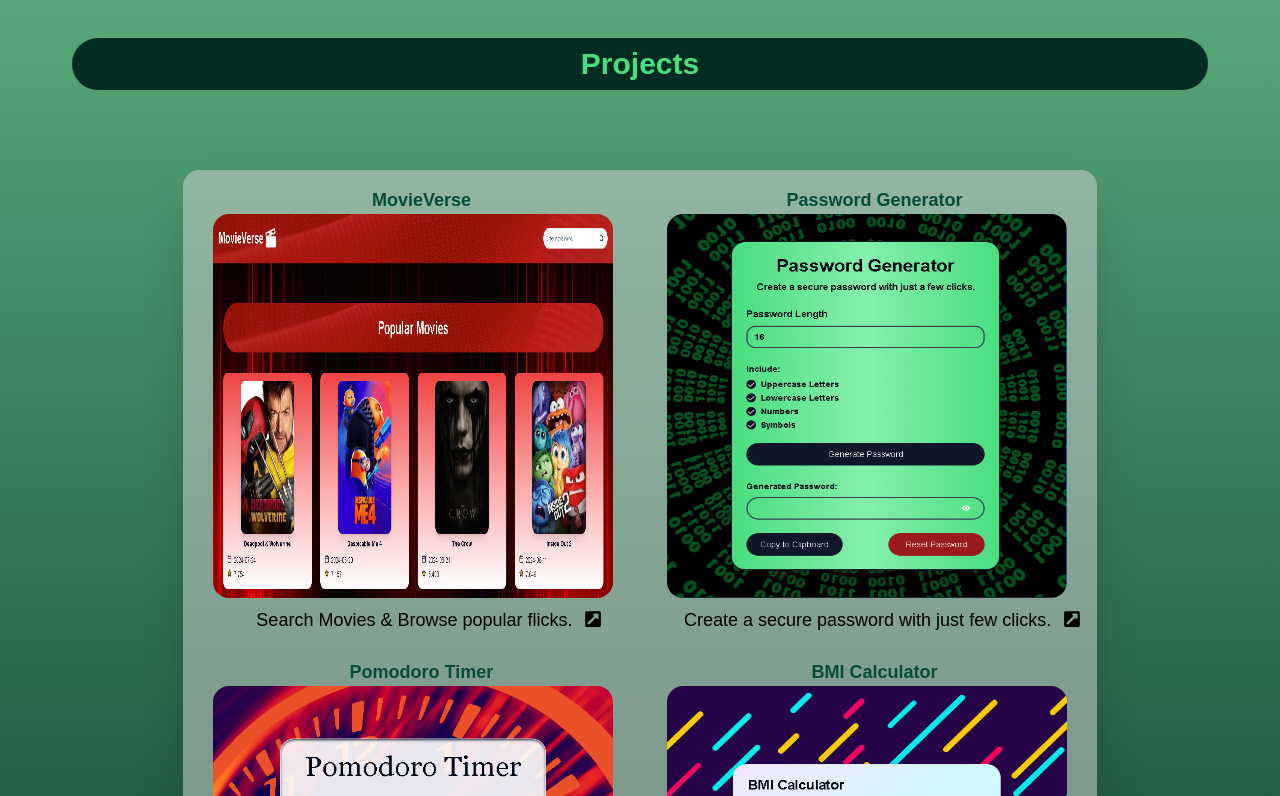
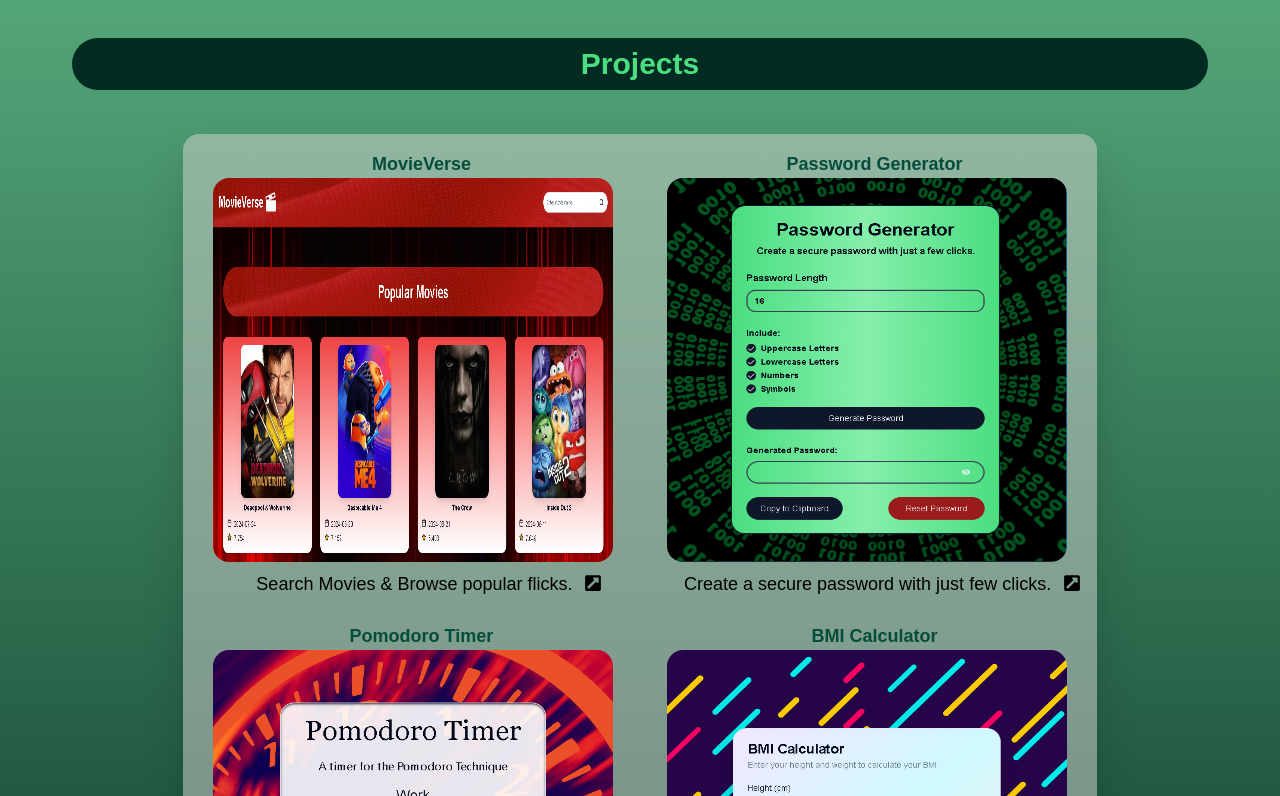
Before and after one commit to Tahasiraj1/My-Portfolio, a Next.js app: page / in a window 1280 px wide. Shown: the part 864-1660 px from the top of the page. Built offline with nearby package versions, Linux system fonts and the light colour scheme.

Commit message:
Update Home.tsx

```diff
--- a/components/Home.tsx
+++ b/components/Home.tsx
@@ -117,7 +117,7 @@ const Home = () => {
           transition={{ duration: 0.5 }}
           >
         <section id='projects' className='flex justify-center'>
-          <div className='m-10 bg-stone-300 rounded-2xl shadow-2xl p-4 bg-opacity-50'>
+          <div className='m-1 bg-stone-300 rounded-2xl shadow-2xl p-4 bg-opacity-50'>
             <div className='grid md:grid-cols-2 lg:grid-cols-2 gap-6'>
               {/* Project-1 */}
               <article className='flex flex-col items-center hover:scale-105 transition-transform transform duration-300'>
```
